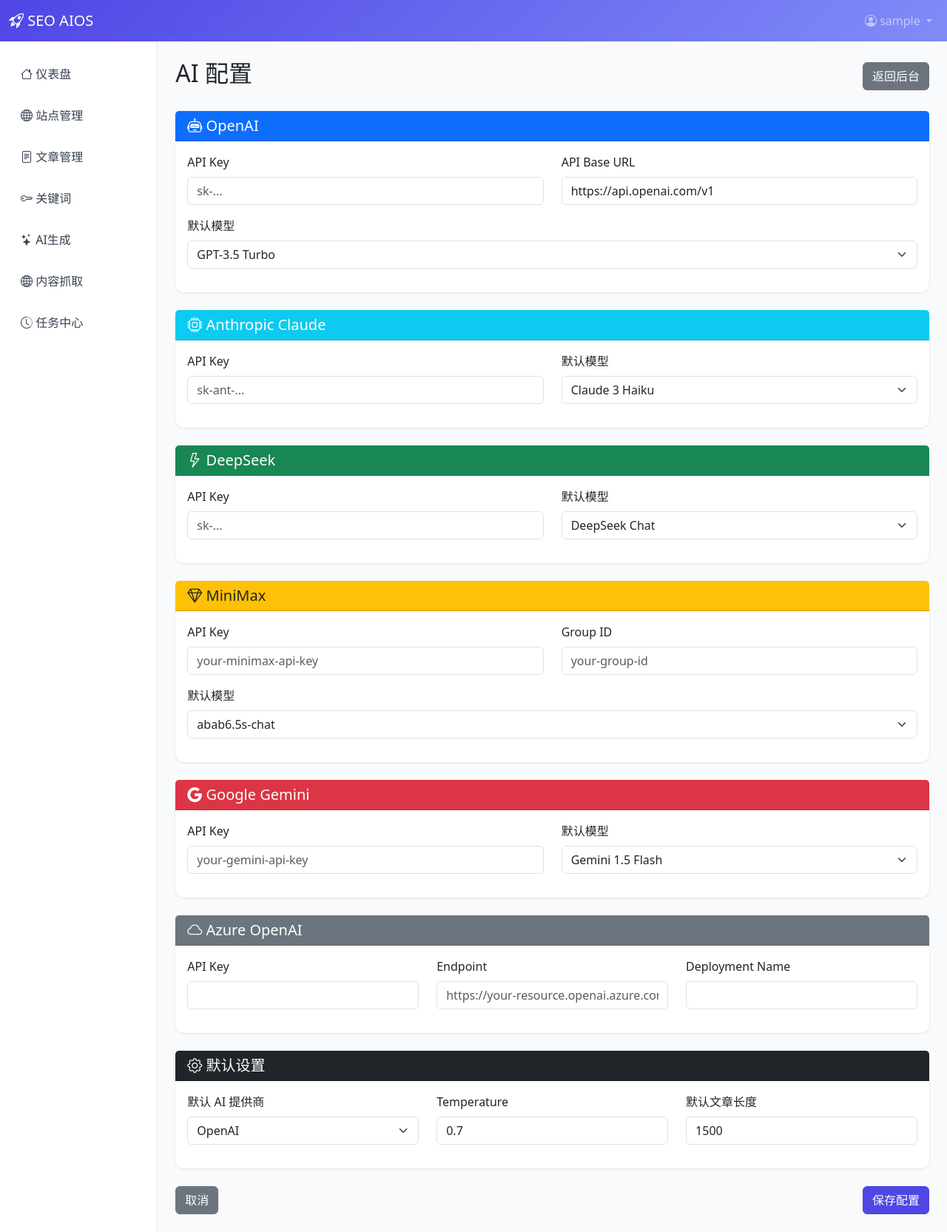
After one commit to lsaac1208/seoaios, a Flask app: page /admin/ai-settings in a window 1280 px wide. The commit adds this page. Shown: the whole page at 74% size. Run offline with Flask 3, Linux system fonts and the light colour scheme; a user stored in the database is signed in; tables that the repository leaves empty hold one stand-in row (values such as "Sample post").

Commit message:
Add AI settings page for admin management
- Add ai_settings route in admin.py to configure AI providers
- Create ai_settings.html template with OpenAI, Anthropic, DeepSeek,
  MiniMax, Google Gemini, and Azure OpenAI configuration
- Add AI settings and system settings links to admin dropdown menu
- Admin users can now manage all AI API keys and models after login

```diff
--- a/app/routes/admin.py
+++ b/app/routes/admin.py
@@ -338,6 +338,43 @@
     return render_template('admin/settings.html', settings=settings_dict)
 
 
+@admin_bp.route('/ai-settings', methods=['GET', 'POST'])
+@login_required
+@admin_required
+def ai_settings():
+    """AI配置"""
+    if request.method == 'POST':
+        # 保存AI设置
+        ai_settings_keys = [
+            'openai_api_key', 'openai_api_base', 'openai_model',
+            'anthropic_api_key', 'anthropic_model',
+            'deepseek_api_key', 'deepseek_model',
+            'minimax_api_key', 'minimax_group_id', 'minimax_model',
+            'gemini_api_key', 'gemini_model',
+            'azure_api_key', 'azure_api_base', 'azure_deployment',
+            'default_provider', 'temperature', 'default_article_length'
+        ]
+
+        for key in ai_settings_keys:
+            value = request.form.get(key, '').strip()
+            setting = Setting.query.filter_by(key=key).first()
+            if setting:
+                setting.value = value
+            else:
+                setting = Setting(key=key, value=value)
+                db.session.add(setting)
+
+        db.session.commit()
+        flash('AI配置已保存', 'success')
+        return redirect(url_for('admin.ai_settings'))
+
+    # 获取所有AI设置
+    all_settings = Setting.query.all()
+    settings = {s.key: s.value for s in all_settings}
+
+    return render_template('admin/ai_settings.html', settings=settings)
+
+
 @admin_bp.route('/system-info')
 @login_required
 @admin_required
--- /dev/null
+++ b/app/templates/admin/ai_settings.html
@@ -0,0 +1,227 @@
+{% extends "base.html" %}
+
+{% block title %}AI 配置 - SEO AIOS{% endblock %}
+
+{% block content %}
+<div class="row">
+    <div class="col-md-12">
+        <div class="d-flex justify-content-between align-items-center mb-4">
+            <h2>AI 配置</h2>
+            <a href="{{ url_for('admin.index') }}" class="btn btn-secondary">返回后台</a>
+        </div>
+
+        <form method="POST">
+            <!-- OpenAI -->
+            <div class="card mb-4">
+                <div class="card-header bg-primary text-white">
+                    <h5 class="mb-0"><i class="bi bi-robot"></i> OpenAI</h5>
+                </div>
+                <div class="card-body">
+                    <div class="row">
+                        <div class="col-md-6">
+                            <div class="mb-3">
+                                <label class="form-label">API Key</label>
+                                <input type="password" name="openai_api_key" class="form-control" value="{{ settings.openai_api_key or '' }}" placeholder="sk-...">
+                            </div>
+                        </div>
+                        <div class="col-md-6">
+                            <div class="mb-3">
+                                <label class="form-label">API Base URL</label>
+                                <input type="text" name="openai_api_base" class="form-control" value="{{ settings.openai_api_base or 'https://api.openai.com/v1' }}" placeholder="https://api.openai.com/v1">
+                            </div>
+                        </div>
+                    </div>
+                    <div class="mb-3">
+                        <label class="form-label">默认模型</label>
+                        <select name="openai_model" class="form-select">
+                            <option value="gpt-4o" {% if settings.openai_model == 'gpt-4o' %}selected{% endif %}>GPT-4o</option>
+                            <option value="gpt-4-turbo" {% if settings.openai_model == 'gpt-4-turbo' %}selected{% endif %}>GPT-4 Turbo</option>
+                            <option value="gpt-3.5-turbo" {% if settings.openai_model == 'gpt-3.5-turbo' or not settings.openai_model %}selected{% endif %}>GPT-3.5 Turbo</option>
+                        </select>
+                    </div>
+                </div>
+            </div>
+
+            <!-- Anthropic -->
+            <div class="card mb-4">
+                <div class="card-header bg-info text-white">
+                    <h5 class="mb-0"><i class="bi bi-cpu"></i> Anthropic Claude</h5>
+                </div>
+                <div class="card-body">
+                    <div class="row">
+                        <div class="col-md-6">
+                            <div class="mb-3">
+                                <label class="form-label">API Key</label>
+                                <input type="password" name="anthropic_api_key" class="form-control" value="{{ settings.anthropic_api_key or '' }}" placeholder="sk-ant-...">
+                            </div>
+                        </div>
+                        <div class="col-md-6">
+                            <div class="mb-3">
+                                <label class="form-label">默认模型</label>
+                                <select name="anthropic_model" class="form-select">
+                                    <option value="claude-3-5-sonnet-20241022" {% if settings.anthropic_model == 'claude-3-5-sonnet-20241022' %}selected{% endif %}>Claude 3.5 Sonnet</option>
+                                    <option value="claude-3-opus-20240229" {% if settings.anthropic_model == 'claude-3-opus-20240229' %}selected{% endif %}>Claude 3 Opus</option>
+                                    <option value="claude-3-haiku-20240307" {% if settings.anthropic_model == 'claude-3-haiku-20240307' or not settings.anthropic_model %}selected{% endif %}>Claude 3 Haiku</option>
+                                </select>
+                            </div>
+                        </div>
+                    </div>
+                </div>
+            </div>
+
+            <!-- DeepSeek -->
+            <div class="card mb-4">
+                <div class="card-header bg-success text-white">
+                    <h5 class="mb-0"><i class="bi bi-lightning"></i> DeepSeek</h5>
+                </div>
+                <div class="card-body">
+                    <div class="row">
+                        <div class="col-md-6">
+                            <div class="mb-3">
+                                <label class="form-label">API Key</label>
+                                <input type="password" name="deepseek_api_key" class="form-control" value="{{ settings.deepseek_api_key or '' }}" placeholder="sk-...">
+                            </div>
+                        </div>
+                        <div class="col-md-6">
+                            <div class="mb-3">
+                                <label class="form-label">默认模型</label>
+                                <select name="deepseek_model" class="form-select">
+                                    <option value="deepseek-chat" {% if settings.deepseek_model == 'deepseek-chat' or not settings.deepseek_model %}selected{% endif %}>DeepSeek Chat</option>
+                                    <option value="deepseek-coder" {% if settings.deepseek_model == 'deepseek-coder' %}selected{% endif %}>DeepSeek Coder</option>
+                                </select>
+                            </div>
+                        </div>
+                    </div>
+                </div>
+            </div>
+
+            <!-- MiniMax -->
+            <div class="card mb-4">
+                <div class="card-header bg-warning text-dark">
+                    <h5 class="mb-0"><i class="bi bi-gem"></i> MiniMax</h5>
+                </div>
+                <div class="card-body">
+                    <div class="row">
+                        <div class="col-md-6">
+                            <div class="mb-3">
+                                <label class="form-label">API Key</label>
+                                <input type="password" name="minimax_api_key" class="form-control" value="{{ settings.minimax_api_key or '' }}" placeholder="your-minimax-api-key">
+                            </div>
+                        </div>
+                        <div class="col-md-6">
+                            <div class="mb-3">
+                                <label class="form-label">Group ID</label>
+                                <input type="text" name="minimax_group_id" class="form-control" value="{{ settings.minimax_group_id or '' }}" placeholder="your-group-id">
+                            </div>
+                        </div>
+                    </div>
+                    <div class="mb-3">
+                        <label class="form-label">默认模型</label>
+                        <select name="minimax_model" class="form-select">
+                            <option value="abab6.5s-chat" {% if settings.minimax_model == 'abab6.5s-chat' or not settings.minimax_model %}selected{% endif %}>abab6.5s-chat</option>
+                            <option value="abab6-chat" {% if settings.minimax_model == 'abab6-chat' %}selected{% endif %}>abab6-chat</option>
+                        </select>
+                    </div>
+                </div>
+            </div>
+
+            <!-- Google Gemini -->
+            <div class="card mb-4">
+                <div class="card-header bg-danger text-white">
+                    <h5 class="mb-0"><i class="bi bi-google"></i> Google Gemini</h5>
+                </div>
+                <div class="card-body">
+                    <div class="row">
+                        <div class="col-md-6">
+                            <div class="mb-3">
+                                <label class="form-label">API Key</label>
+                                <input type="password" name="gemini_api_key" class="form-control" value="{{ settings.gemini_api_key or '' }}" placeholder="your-gemini-api-key">
+                            </div>
+                        </div>
+                        <div class="col-md-6">
+                            <div class="mb-3">
+                                <label class="form-label">默认模型</label>
+                                <select name="gemini_model" class="form-select">
+                                    <option value="gemini-1.5-pro" {% if settings.gemini_model == 'gemini-1.5-pro' %}selected{% endif %}>Gemini 1.5 Pro</option>
+                                    <option value="gemini-1.5-flash" {% if settings.gemini_model == 'gemini-1.5-flash' or not settings.gemini_model %}selected{% endif %}>Gemini 1.5 Flash</option>
+                                    <option value="gemini-pro" {% if settings.gemini_model == 'gemini-pro' %}selected{% endif %}>Gemini Pro</option>
+                                </select>
+                            </div>
+                        </div>
+                    </div>
+                </div>
+            </div>
+
+            <!-- Azure OpenAI -->
+            <div class="card mb-4">
+                <div class="card-header bg-secondary text-white">
+                    <h5 class="mb-0"><i class="bi bi-cloud"></i> Azure OpenAI</h5>
+                </div>
+                <div class="card-body">
+                    <div class="row">
+                        <div class="col-md-4">
+                            <div class="mb-3">
+                                <label class="form-label">API Key</label>
+                                <input type="password" name="azure_api_key" class="form-control" value="{{ settings.azure_api_key or '' }}">
+                            </div>
+                        </div>
+                        <div class="col-md-4">
+                            <div class="mb-3">
+                                <label class="form-label">Endpoint</label>
+                                <input type="text" name="azure_api_base" class="form-control" value="{{ settings.azure_api_base or '' }}" placeholder="https://your-resource.openai.azure.com">
+                            </div>
+                        </div>
+                        <div class="col-md-4">
+                            <div class="mb-3">
+                                <label class="form-label">Deployment Name</label>
+                                <input type="text" name="azure_deployment" class="form-control" value="{{ settings.azure_deployment or '' }}">
+                            </div>
+                        </div>
+                    </div>
+                </div>
+            </div>
+
+            <!-- 默认设置 -->
+            <div class="card mb-4">
+                <div class="card-header bg-dark text-white">
+                    <h5 class="mb-0"><i class="bi bi-gear"></i> 默认设置</h5>
+                </div>
+                <div class="card-body">
+                    <div class="row">
+                        <div class="col-md-4">
+                            <div class="mb-3">
+                                <label class="form-label">默认 AI 提供商</label>
+                                <select name="default_provider" class="form-select">
+                                    <option value="openai" {% if settings.default_provider == 'openai' or not settings.default_provider %}selected{% endif %}>OpenAI</option>
+                                    <option value="anthropic" {% if settings.default_provider == 'anthropic' %}selected{% endif %}>Anthropic</option>
+                                    <option value="deepseek" {% if settings.default_provider == 'deepseek' %}selected{% endif %}>DeepSeek</option>
+                                    <option value="minimax" {% if settings.default_provider == 'minimax' %}selected{% endif %}>MiniMax</option>
+                                    <option value="gemini" {% if settings.default_provider == 'gemini' %}selected{% endif %}>Google Gemini</option>
+                                    <option value="azure" {% if settings.default_provider == 'azure' %}selected{% endif %}>Azure OpenAI</option>
+                                </select>
+                            </div>
+                        </div>
+                        <div class="col-md-4">
+                            <div class="mb-3">
+                                <label class="form-label">Temperature</label>
+                                <input type="number" name="temperature" class="form-control" value="{{ settings.temperature or 0.7 }}" step="0.1" min="0" max="2">
+                            </div>
+                        </div>
+                        <div class="col-md-4">
+                            <div class="mb-3">
+                                <label class="form-label">默认文章长度</label>
+                                <input type="number" name="default_article_length" class="form-control" value="{{ settings.default_article_length or 1500 }}">
+                            </div>
+                        </div>
+                    </div>
+                </div>
+            </div>
+
+            <div class="d-flex justify-content-between">
+                <a href="{{ url_for('admin.index') }}" class="btn btn-secondary">取消</a>
+                <button type="submit" class="btn btn-primary">保存配置</button>
+            </div>
+        </form>
+    </div>
+</div>
+{% endblock %}
--- a/app/templates/base.html
+++ b/app/templates/base.html
@@ -102,6 +102,8 @@
                         <ul class="dropdown-menu dropdown-menu-end">
                             {% if current_user.is_admin %}
                             <li><a class="dropdown-item" href="{{ url_for('admin.index') }}">管理后台</a></li>
+                            <li><a class="dropdown-item" href="{{ url_for('admin.ai_settings') }}">AI 配置</a></li>
+                            <li><a class="dropdown-item" href="{{ url_for('admin.admin_settings') }}">系统设置</a></li>
                             <li><hr class="dropdown-divider"></li>
                             {% endif %}
                             <li><a class="dropdown-item" href="{{ url_for('auth.profile') }}">个人资料</a></li>
```
